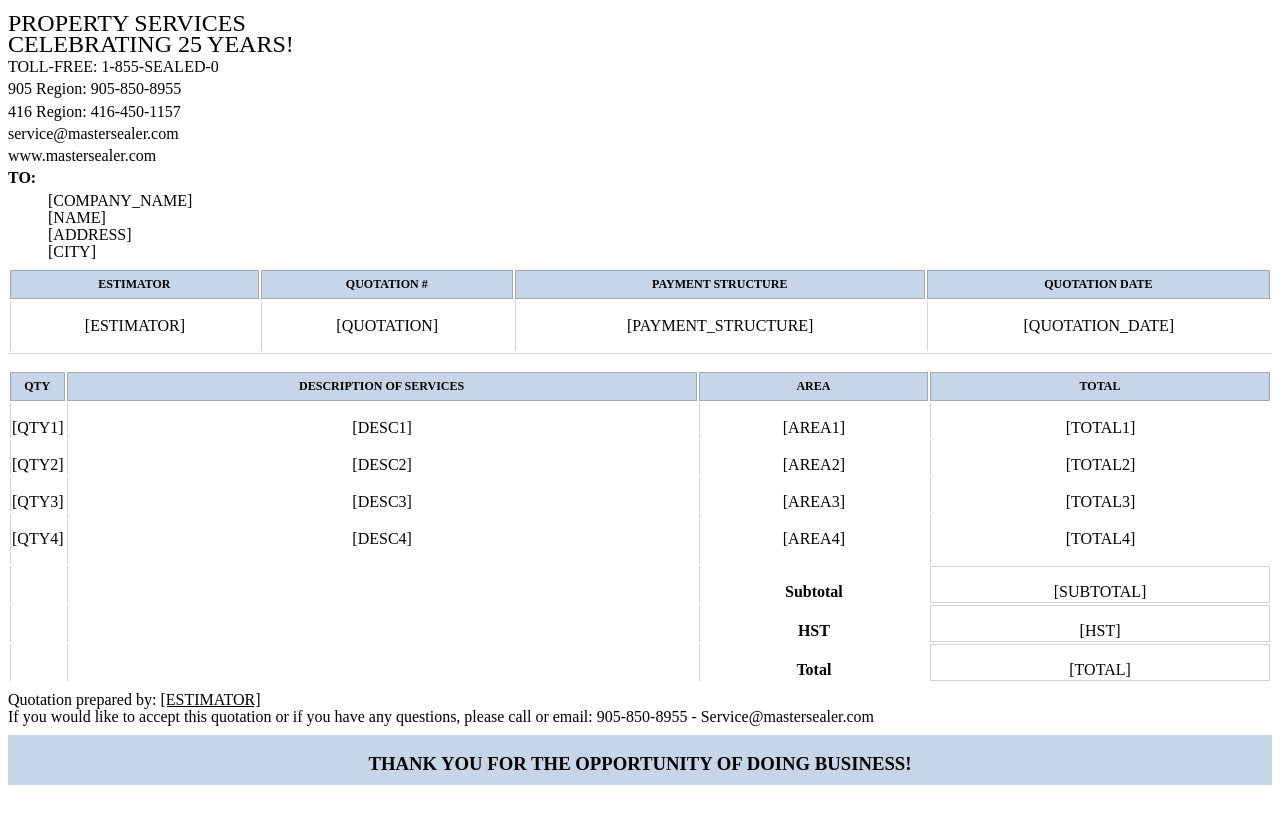
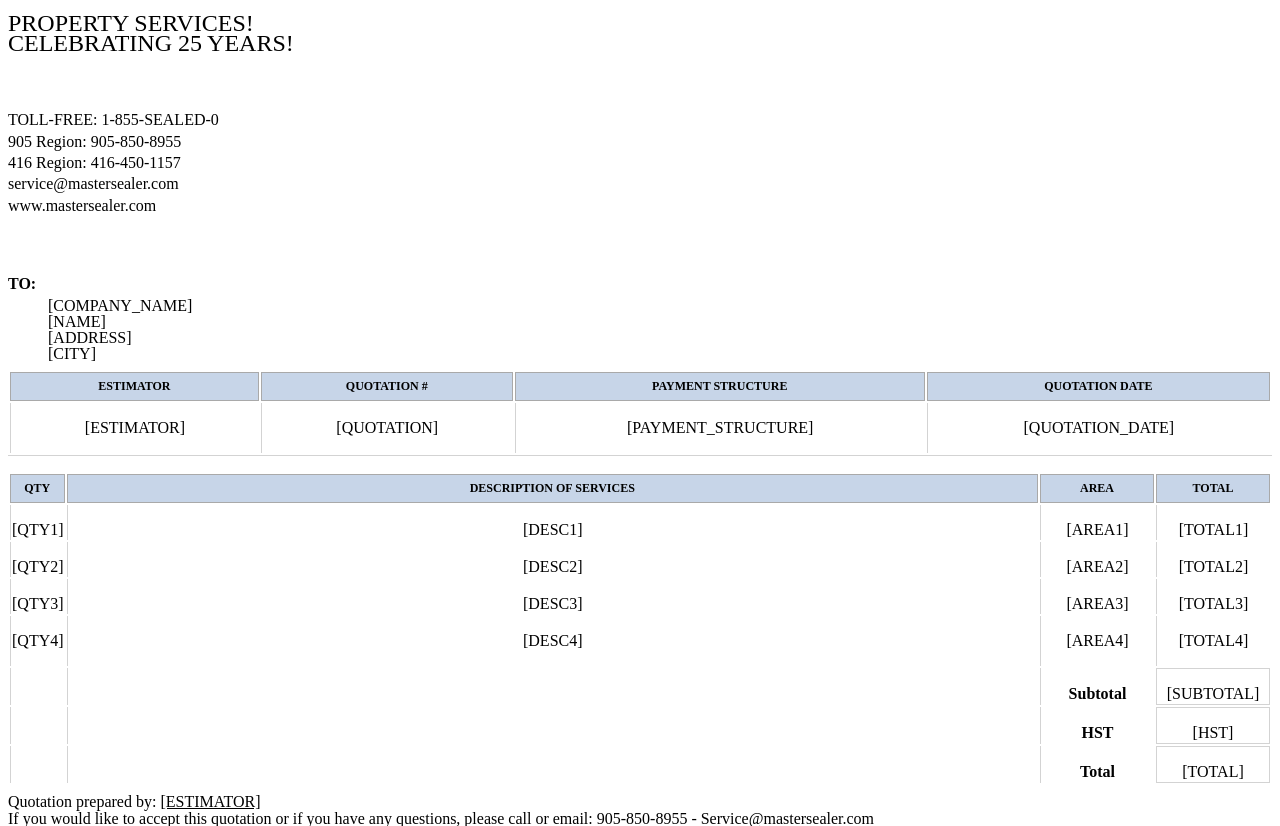
Before and after one commit to hassanaziz0012/master-cleaner, a Django app: template main/templates/main/customer_pdf.html in a window 1280 px wide. Shown: the part 119-945 px from the top of the page. Before the commit the page ends 904 px from the top, so only its background shows below. Run offline with Django 3.2, Linux system fonts and the light colour scheme; the template is opened without the code that fills it, so the values that code supplies are empty.

Commit message:
Design improvements

```diff
--- a/main/templates/main/customer_pdf.html
+++ b/main/templates/main/customer_pdf.html
@@ -17,17 +17,17 @@
         h2,
         h4 {
             font-weight: 400;
-            line-height: 1px;
+            line-height: 0.1px;
         }
 
         .customer-info .basic h4 {
             font-weight: bolder;
-            line-height: 1px;
+            line-height: 0.1px;
         }
 
         .customer-info .basic .placeholders {
             margin-left: 2.5em;
-            line-height: 1px;
+            line-height: 0.1px;
         }
 
         .underline {
@@ -106,6 +106,9 @@
         .service-row * {
             padding-top: 1em;
         }
+        .area-header, .total-header {
+            width: 100px;
+        }
 
     </style>
 </head>
@@ -115,10 +118,11 @@
         <img src="https://i.imgur.com/BT6GFNC.jpg" alt="Logo">
     </div>
     <div class="header">
-        <h2>PROPERTY SERVICES</h2>
+        <h2>PROPERTY SERVICES!</h2>
         <h2>CELEBRATING 25 YEARS!</h2>
     </div>
 
+    <br><br>
     <div class="contact-info">
         <h4>TOLL-FREE: 1-855-SEALED-0</h4>
         <h4>905 Region: 905-850-8955</h4>
@@ -126,6 +130,7 @@
         <h4>service@mastersealer.com</h4>
         <h4>www.mastersealer.com</h4>
     </div>
+    <br><br>
 
     <div class="customer-info">
         <div class="basic">
@@ -162,8 +167,8 @@
                 <thead>
                     <th>QTY</th>
                     <th>DESCRIPTION OF SERVICES</th>
-                    <th>AREA</th>
-                    <th>TOTAL</th>
+                    <th class="area-header">AREA</th>
+                    <th class="total-header">TOTAL</th>
                 </thead>
                 <tbody>
                     <tr class="service-row">
```
Also changed, not shown: main/utils.py (+11 -6 lines).
